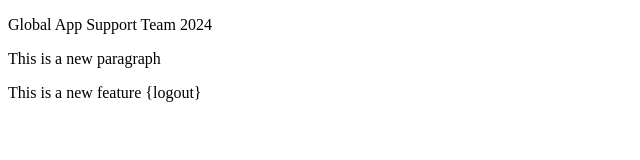
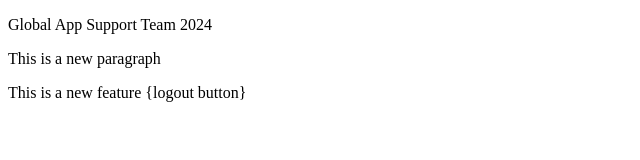
Before and after one commit to RaviPrasad-GlobalAppSupport/advance-repo, a plain HTML site: page index.html in a window 1280 px wide. Shown: the full height of the page, 0-640 px from the left. Drawn offline with Linux system fonts and the light colour scheme.

Commit message:
Update index.html

```diff
--- a/index.html
+++ b/index.html
@@ -5,6 +5,6 @@
         <p> Global App Support Team 2024</p>
     </div>
     <p> This is a new paragraph</p>
-    <p>This is a new feature {logout}</p>
+    <p>This is a new feature {logout button}</p>
 </body>
 </html>
```
